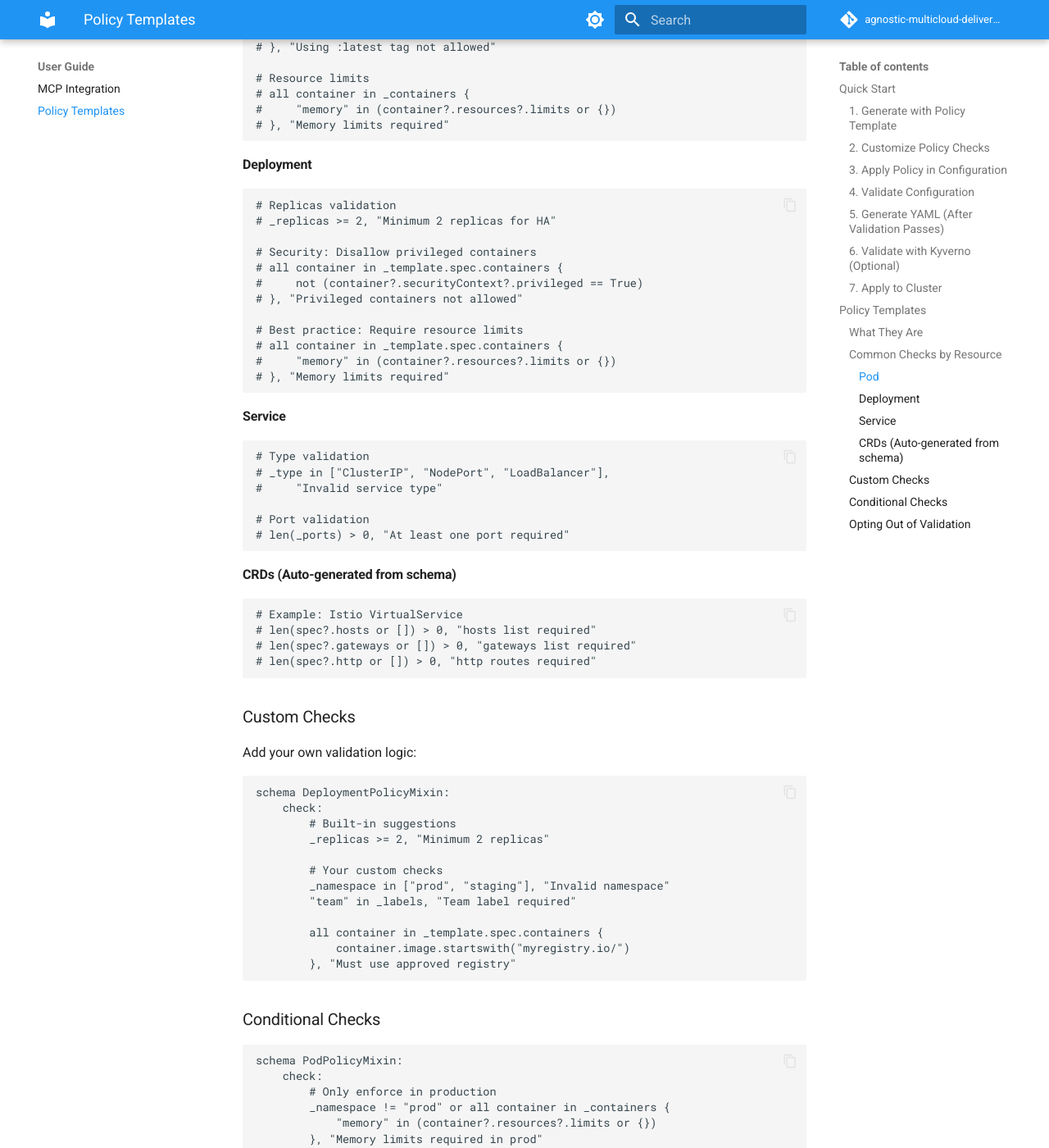
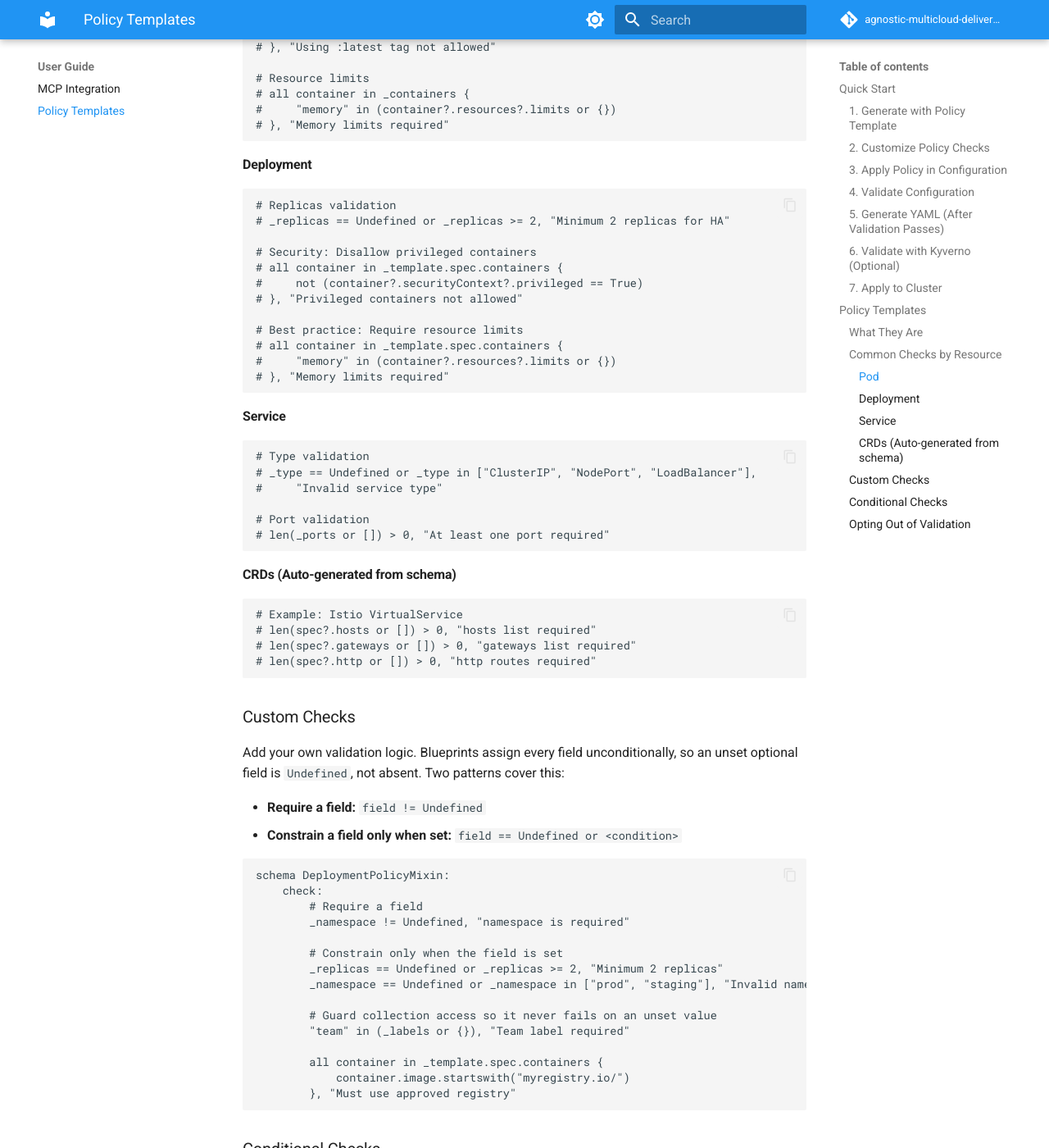
Before and after one commit to segoja7/agnostic-multicloud-delivery-framework, an MkDocs documentation site: the page built from docs/user-guide/policy-templates.md, in a window 1280 px wide and 1400 px high, scrolled down 3173 px. Shown: the whole window at 82% size. Built offline with MkDocs 1.6.1 and Material for MkDocs 9.7.7, drawn with Linux system fonts in a browser that asks for light colours; comment, search, counter and statistics services are not loaded.

Commit message:
docs: align policy examples with generated output and fix amdf version command
- Policy check examples now show the Undefined-safe patterns the scaffolder
  actually generates (`field == Undefined or ...`, `len(x or [])`),
  instead of the pre-1.6 patterns that could never fail or crashed on unset
  fields. Landing-page example is now honestly shown commented-out.
- Custom Checks section reworked to teach require (`!= Undefined`) vs
  constrain (`== Undefined or ...`) explicitly; verified it compiles in KCL.
- installation.md used `amdf --version` which does not exist (typer has no
  global version flag); corrected to `amdf version`.

````diff
--- a/docs/user-guide/policy-templates.md
+++ b/docs/user-guide/policy-templates.md
@@ -158,7 +158,7 @@ Policy templates provide compile-time validation in KCL. Generated with common c
 
 ```kcl
 # Replicas validation
-# _replicas >= 2, "Minimum 2 replicas for HA"
+# _replicas == Undefined or _replicas >= 2, "Minimum 2 replicas for HA"
 
 # Security: Disallow privileged containers
 # all container in _template.spec.containers {
@@ -175,11 +175,11 @@ Policy templates provide compile-time validation in KCL. Generated with common c
 
 ```kcl
 # Type validation
-# _type in ["ClusterIP", "NodePort", "LoadBalancer"],
+# _type == Undefined or _type in ["ClusterIP", "NodePort", "LoadBalancer"],
 #     "Invalid service type"
 
 # Port validation
-# len(_ports) > 0, "At least one port required"
+# len(_ports or []) > 0, "At least one port required"
 ```
 
 #### CRDs (Auto-generated from schema)
@@ -193,17 +193,24 @@ Policy templates provide compile-time validation in KCL. Generated with common c
 
 ### Custom Checks
 
-Add your own validation logic:
+Add your own validation logic. Blueprints assign every field unconditionally, so
+an unset optional field is `Undefined`, not absent. Two patterns cover this:
+
+- **Require a field:** `field != Undefined`
+- **Constrain a field only when set:** `field == Undefined or <condition>`
 
 ```kcl
 schema DeploymentPolicyMixin:
     check:
-        # Built-in suggestions
-        _replicas >= 2, "Minimum 2 replicas"
+        # Require a field
+        _namespace != Undefined, "namespace is required"
 
-        # Your custom checks
-        _namespace in ["prod", "staging"], "Invalid namespace"
-        "team" in _labels, "Team label required"
+        # Constrain only when the field is set
+        _replicas == Undefined or _replicas >= 2, "Minimum 2 replicas"
+        _namespace == Undefined or _namespace in ["prod", "staging"], "Invalid namespace"
+
+        # Guard collection access so it never fails on an unset value
+        "team" in (_labels or {}), "Team label required"
 
         all container in _template.spec.containers {
             container.image.startswith("myregistry.io/")
````
Also changed, not shown: docs/getting-started/installation.md (+1 -1 lines), docs/index.md (+5 -5 lines).
